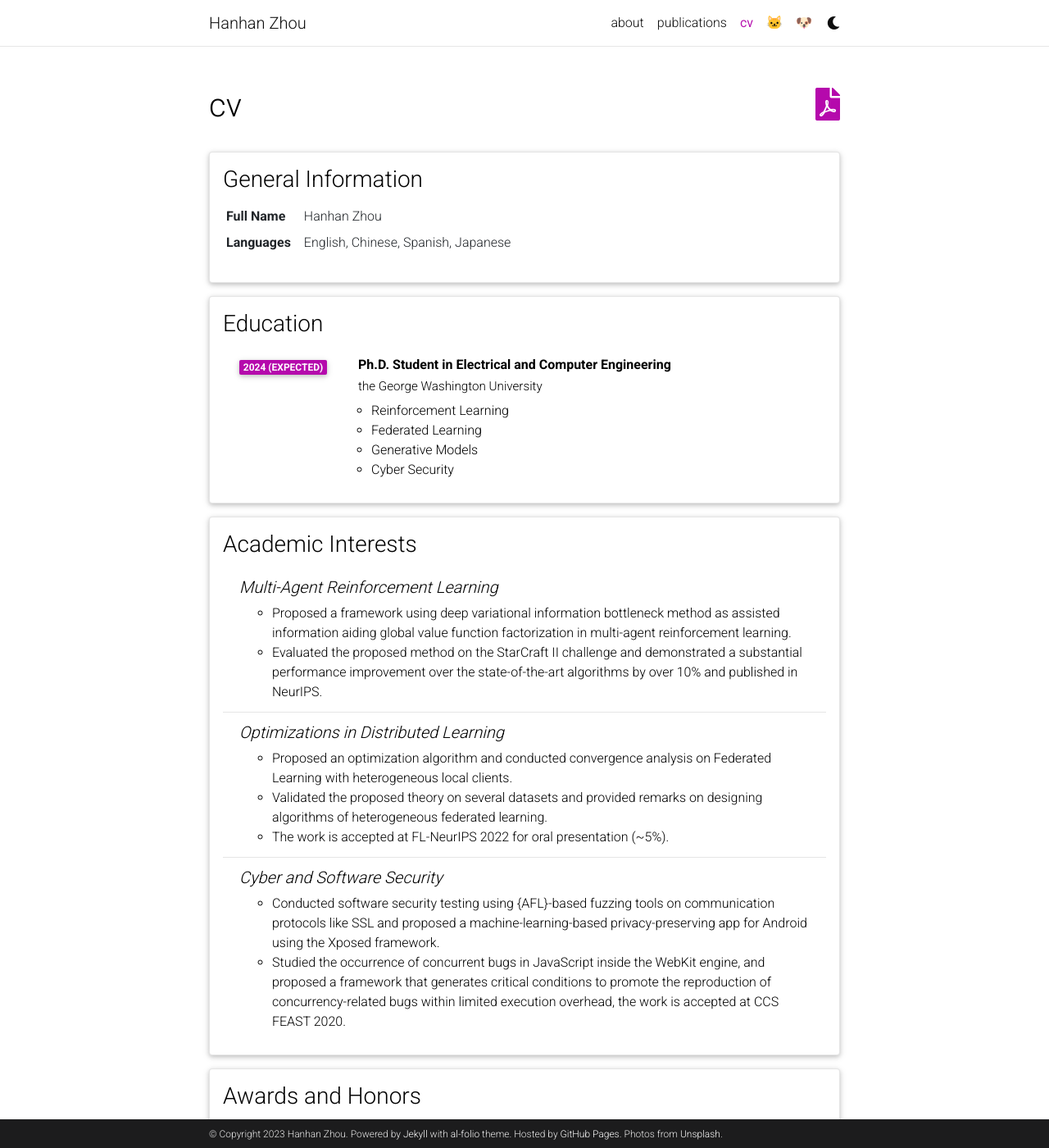
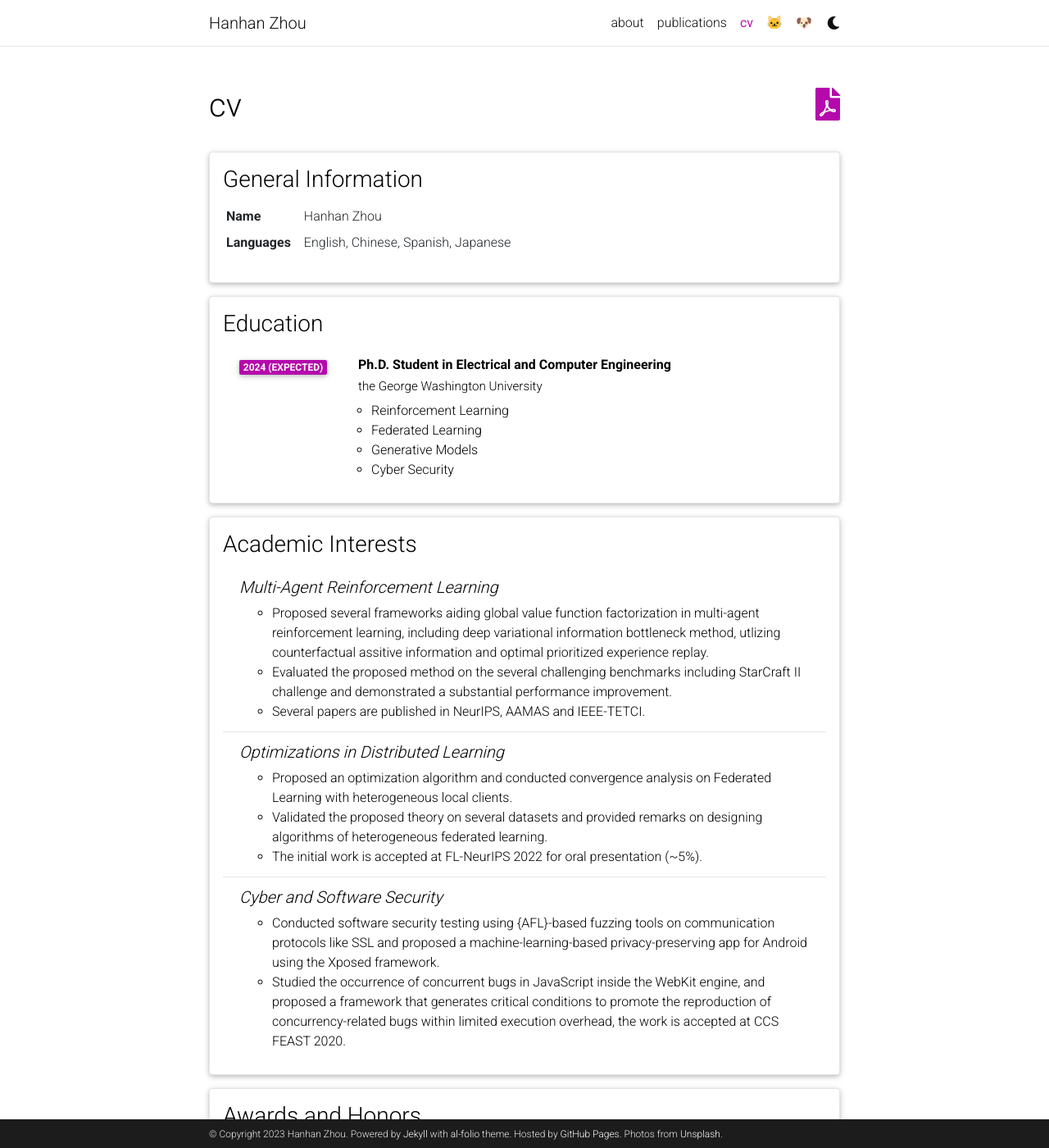
Before and after one commit to hanhanAnderson/hanhanAnderson.github.io, a Jekyll site: the page built from _pages/cv.md, in a window 1280 px wide and 1400 px high. Shown: the whole window at 82% size. Built offline with Jekyll 4.4.1, drawn with Linux system fonts in a browser that asks for light colours; comment, search, counter and statistics services are not loaded; a style sheet for code colours, icons or effects is not loaded.

Commit message:
update_info

```diff
--- a/_config.yml
+++ b/_config.yml
@@ -81,7 +81,7 @@ telegram_username: # your Telegram user name
 scholar_userid: _Zn5vSYAAAAJ # your Google Scholar ID
 semanticscholar_id: # your Semantic Scholar ID
 whatsapp_number: # your WhatsApp number (full phone number in international format. Omit any zeroes, brackets, or dashes when adding the phone number in international format.)
-orcid_id: # your ORCID ID
+orcid_id: 0000-0002-3896-9744 # your ORCID ID
 medium_username: # your Medium username
 quora_username: # your Quora username
 publons_id: # your ID on Publons
--- a/_data/cv.yml
+++ b/_data/cv.yml
@@ -1,7 +1,7 @@
 - title: General Information
   type: map
   contents:
-    - name: Full Name
+    - name: Name
       value: Hanhan Zhou
     - name: Languages
       value: English, Chinese, Spanish, Japanese
@@ -80,13 +80,14 @@
   contents:
     - title: Multi-Agent Reinforcement Learning
       items:
-        - Proposed a framework using deep variational information bottleneck method as assisted information aiding global value function factorization in multi-agent reinforcement learning.
-        - Evaluated the proposed method on the StarCraft II challenge and demonstrated a substantial performance improvement over the state-of-the-art algorithms by over 10% and published in NeurIPS.
+        - Proposed several frameworks aiding global value function factorization in multi-agent reinforcement learning, including deep variational information bottleneck method, utlizing counterfactual assitive information and optimal prioritized experience replay.
+        - Evaluated the proposed method on the several challenging benchmarks including StarCraft II challenge and demonstrated a substantial performance improvement.
+        - Several papers are published in NeurIPS, AAMAS and IEEE-TETCI.
     - title: Optimizations in Distributed Learning
       items:
         - Proposed an optimization algorithm and conducted convergence analysis on Federated Learning with heterogeneous local clients.
         - Validated the proposed theory on several datasets and provided remarks on designing algorithms of heterogeneous federated learning.
-        - The work is accepted at FL-NeurIPS 2022 for oral presentation (~5%).
+        - The initial work is accepted at FL-NeurIPS 2022 for oral presentation (~5%).
     - title: Cyber and Software Security
       items:
       - Conducted software security testing using {AFL}-based fuzzing tools on communication protocols like SSL and proposed a machine-learning-based privacy-preserving app for Android using the Xposed framework.
```
Also changed, not shown: _pages/about.md (+1 -1 lines).
